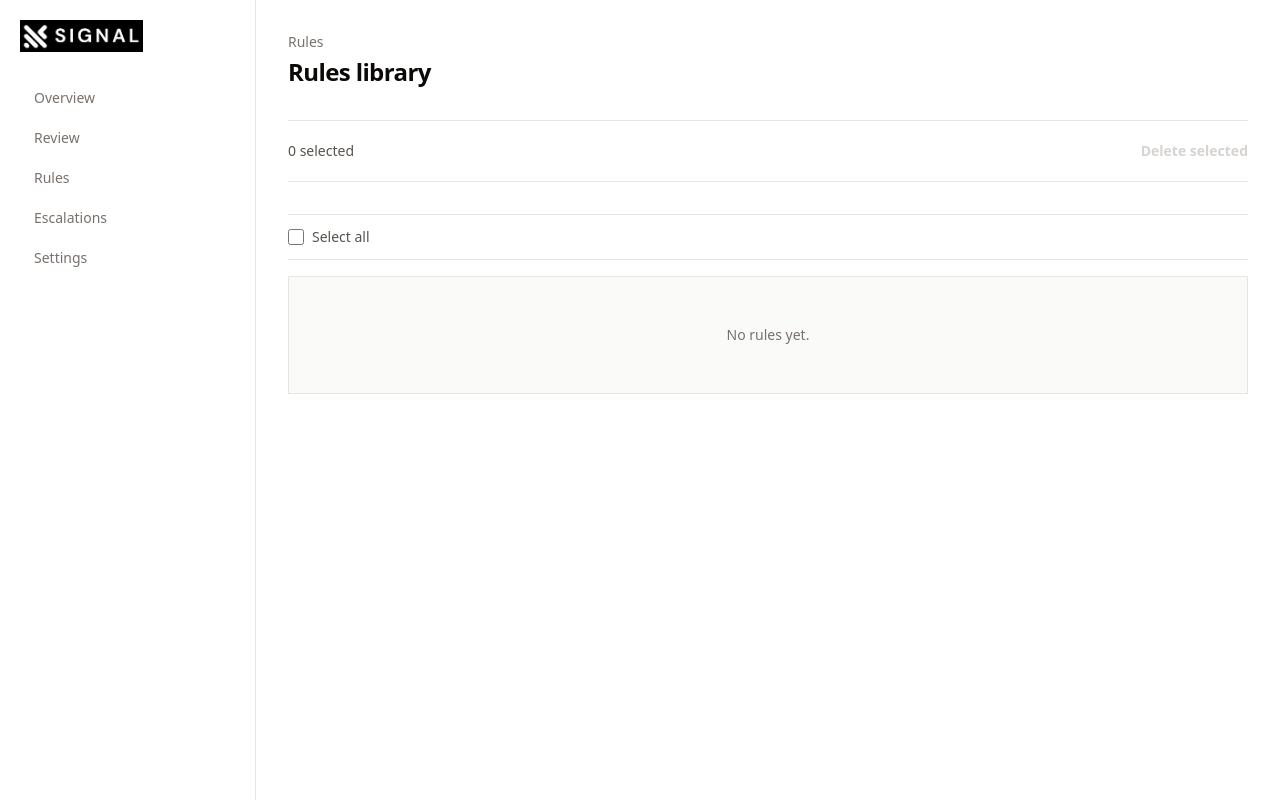
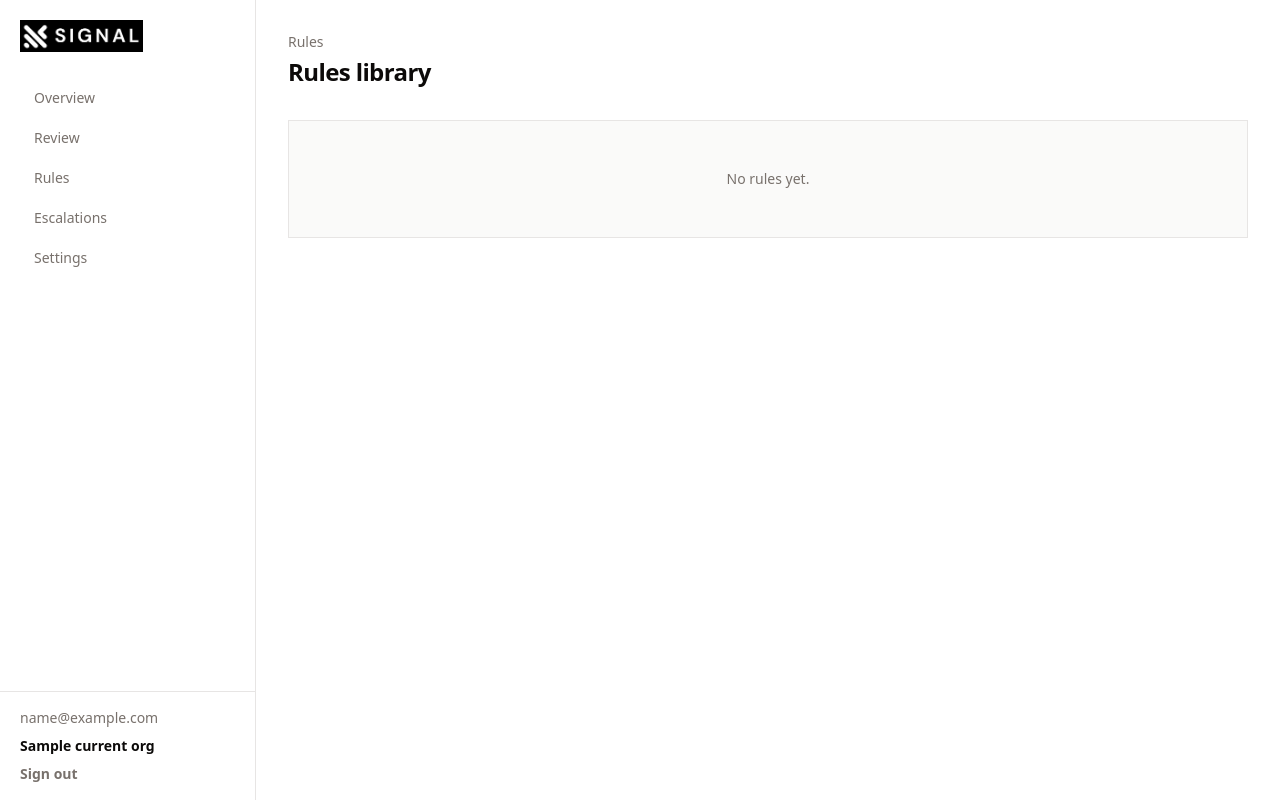
Before and after one commit to PranavThe/Signal-SDK, a Python web app: template api/templates/rules.html in a window 1280 px wide. Run offline with Jinja, Linux system fonts and the light colour scheme; the template is opened without the code that fills it: most values are stand-ins (such as "Sample title", 1, 10 or a date in 2020); some libraries are stand-ins or nearby versions.

Commit message:
Move user info to sidebar and clean up page headers
- Moved email, org name, and sign out to bottom of sidebar in stacked view
- Added border-top separator for sidebar footer section
- Removed user info from top of all pages
- Rules tab: Hide selection controls until items are selected
- Rules tab: Show "Select all" checkbox only when items are selected
- Review tab: Removed "Open decisions" section
- Review tab: Moved refresh button to same row as "Decision queue" title

🤖 Generated with [Claude Code](https://claude.com/claude-code)

Co-Authored-By: Claude <noreply@anthropic.com>

```diff
--- a/api/templates/base.html
+++ b/api/templates/base.html
@@ -10,19 +10,27 @@
   </head>
   <body class="bg-white text-stone-950 antialiased">
     <div class="min-h-screen lg:flex">
-      <aside class="border-b border-stone-200 lg:fixed lg:inset-y-0 lg:left-0 lg:w-64 lg:border-b-0 lg:border-r">
+      <aside class="border-b border-stone-200 lg:fixed lg:inset-y-0 lg:left-0 lg:flex lg:w-64 lg:flex-col lg:border-b-0 lg:border-r">
         <div class="flex h-16 items-start justify-start px-5 pt-4 lg:h-20 lg:pt-5">
           <a href="/dashboard" class="block">
             <img src="/static/signal-logo.png" alt="Signal" class="h-8 w-auto max-w-[148px] object-contain object-left" style="filter: invert(1);" />
           </a>
         </div>
-        <nav class="flex gap-5 overflow-x-auto px-5 pb-4 lg:block lg:space-y-1 lg:overflow-visible">
+        <nav class="flex gap-5 overflow-x-auto px-5 pb-4 lg:block lg:flex-1 lg:space-y-1 lg:overflow-visible">
           <a href="/dashboard" class="block border-l-0 py-2 text-sm font-medium lg:border-l-2 lg:pl-3 {% if active_nav == 'overview' %}border-stone-950 text-stone-950{% else %}border-transparent text-stone-500 hover:text-stone-950{% endif %}">Overview</a>
           <a href="/dashboard/review" class="block border-l-0 py-2 text-sm font-medium lg:border-l-2 lg:pl-3 {% if active_nav == 'review' %}border-stone-950 text-stone-950{% else %}border-transparent text-stone-500 hover:text-stone-950{% endif %}">Review</a>
           <a href="/dashboard/rules" class="block border-l-0 py-2 text-sm font-medium lg:border-l-2 lg:pl-3 {% if active_nav == 'rules' %}border-stone-950 text-stone-950{% else %}border-transparent text-stone-500 hover:text-stone-950{% endif %}">Rules</a>
           <a href="/dashboard/escalations" class="block border-l-0 py-2 text-sm font-medium lg:border-l-2 lg:pl-3 {% if active_nav == 'escalations' %}border-stone-950 text-stone-950{% else %}border-transparent text-stone-500 hover:text-stone-950{% endif %}">Escalations</a>
           <a href="/dashboard/settings" class="block border-l-0 py-2 text-sm font-medium lg:border-l-2 lg:pl-3 {% if active_nav == 'settings' %}border-stone-950 text-stone-950{% else %}border-transparent text-stone-500 hover:text-stone-950{% endif %}">Settings</a>
         </nav>
+        <div x-data="dashboardShell('{{ current_org.org_name if current_org else '' }}')" x-init="init()" class="hidden border-t border-stone-200 px-5 py-4 lg:block">
+          <div class="space-y-2 text-sm">
+            <p class="text-stone-500">{{ dashboard_user.email if dashboard_user else '' }}</p>
+            <a href="/dashboard/settings" class="block font-semibold text-stone-950 underline-offset-4 hover:underline" x-show="orgName" x-text="orgName"></a>
+            <a href="/dashboard/settings" class="block font-semibold text-stone-500 underline-offset-4 hover:underline" x-show="!orgName">Select organization</a>
+            <button @click="logout()" class="block font-semibold text-stone-500 underline-offset-4 hover:underline">Sign out</button>
+          </div>
+        </div>
       </aside>
 
       <main class="min-w-0 lg:ml-64 lg:flex-1">
@@ -31,5 +39,42 @@
         </div>
       </main>
     </div>
+    <script>
+      function dashboardShell(initialOrgName) {
+        return {
+          orgName: initialOrgName || sessionStorage.getItem("signal_org_name") || "",
+          init() {
+            window.addEventListener("signal-org-changed", (event) => {
+              if (event.detail?.name) this.orgName = event.detail.name;
+            });
+          },
+          async logout() {
+            await fetch("/dashboard/logout", { method: "POST", credentials: "include" });
+            sessionStorage.removeItem("signal_org_name");
+            window.location.href = "/login?signed_out=1";
+          },
+        };
+      }
+
+      window.signalSelectOrg = async function(apiKey, options = {}) {
+        const response = await fetch("/dashboard/org-session", {
+          method: "POST",
+          credentials: "include",
+          headers: { "Content-Type": "application/json" },
+          body: JSON.stringify({ api_key: apiKey }),
+        });
+        if (!response.ok) return null;
+        const data = await response.json();
+        const org = data.organization || {};
+        window.signalRememberOrg(org);
+        if (options.reload !== false) window.location.reload();
+        return org;
+      };
+
+      window.signalRememberOrg = function(org) {
+        if (org?.name) sessionStorage.setItem("signal_org_name", org.name);
+        window.dispatchEvent(new CustomEvent("signal-org-changed", { detail: org || {} }));
+      };
+    </script>
   </body>
 </html>
--- a/api/templates/rules.html
+++ b/api/templates/rules.html
@@ -9,14 +9,13 @@
     <h1 class="mt-1 text-2xl font-semibold tracking-tight text-stone-950">Rules library</h1>
   </header>
 
-  <div class="flex flex-col gap-3 border-y border-stone-200 py-3 sm:flex-row sm:items-center sm:justify-between">
+  <div x-show="selectedCount > 0" x-cloak class="flex flex-col gap-3 border-y border-stone-200 py-3 sm:flex-row sm:items-center sm:justify-between">
     <p class="text-sm text-stone-600">
       <span x-text="selectedCount"></span> selected
     </p>
     <button
       @click="deleteSelected()"
-      :disabled="selectedCount === 0"
-      class="h-9 text-sm font-semibold text-red-700 underline-offset-4 hover:underline disabled:cursor-not-allowed disabled:text-stone-300 disabled:no-underline"
+      class="h-9 text-sm font-semibold text-red-700 underline-offset-4 hover:underline"
     >
       Delete selected
     </button>
@@ -25,7 +24,7 @@
   <p x-show="message" x-text="message" x-cloak class="border-l-2 border-stone-300 pl-3 text-sm text-stone-600"></p>
 
   <section>
-    <div class="mb-4 flex items-center gap-2 border-y border-stone-200 py-3">
+    <div x-show="selectedCount > 0" x-cloak class="mb-4 flex items-center gap-2 border-y border-stone-200 py-3">
       <input type="checkbox" :checked="allSelected" @change="toggleAll($event.target.checked)" class="h-4 w-4 accent-stone-950" />
       <label class="text-sm text-stone-600">Select all</label>
     </div>
```
Also changed, not shown: api/templates/review.html (+6 -13 lines).
